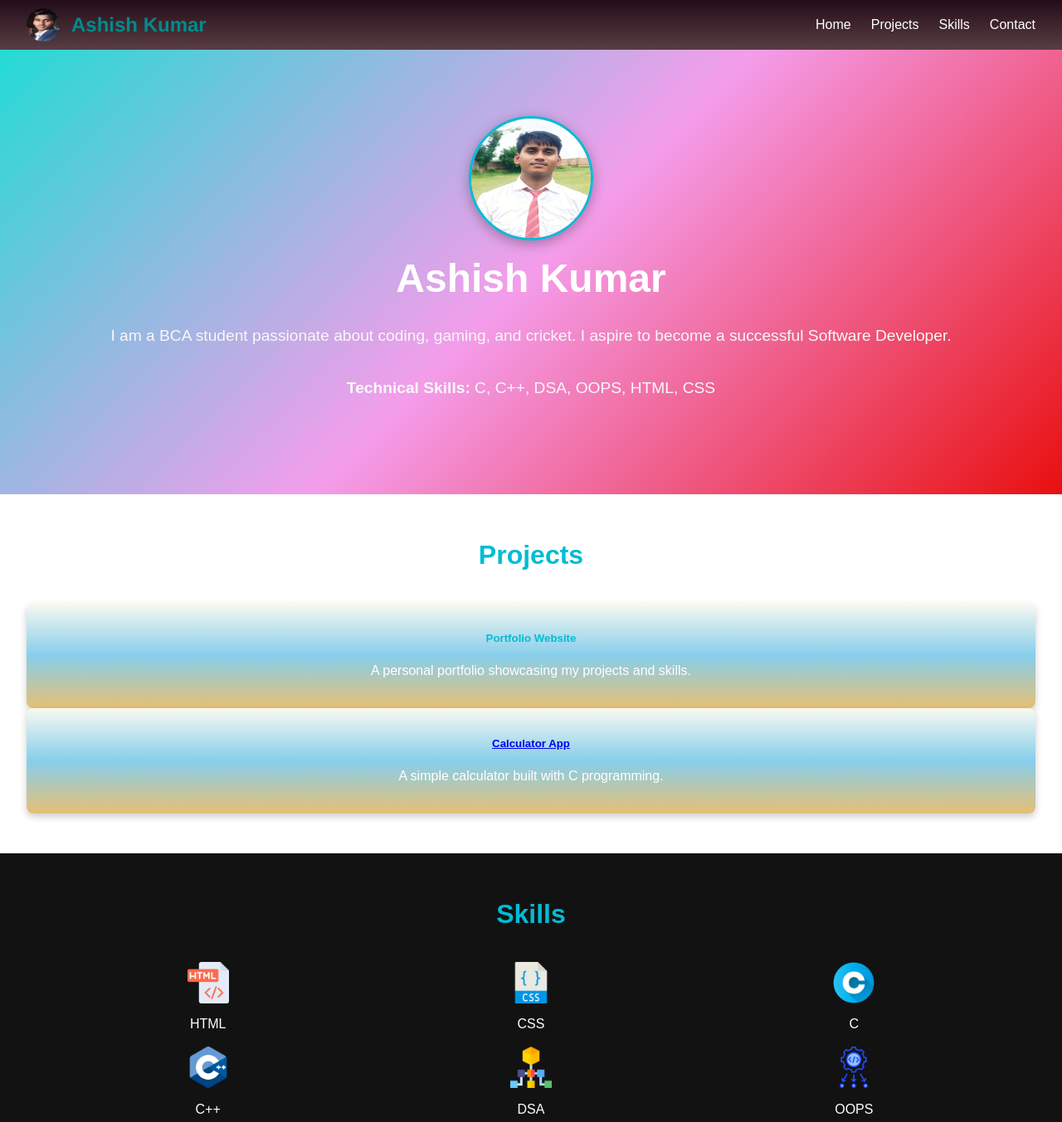
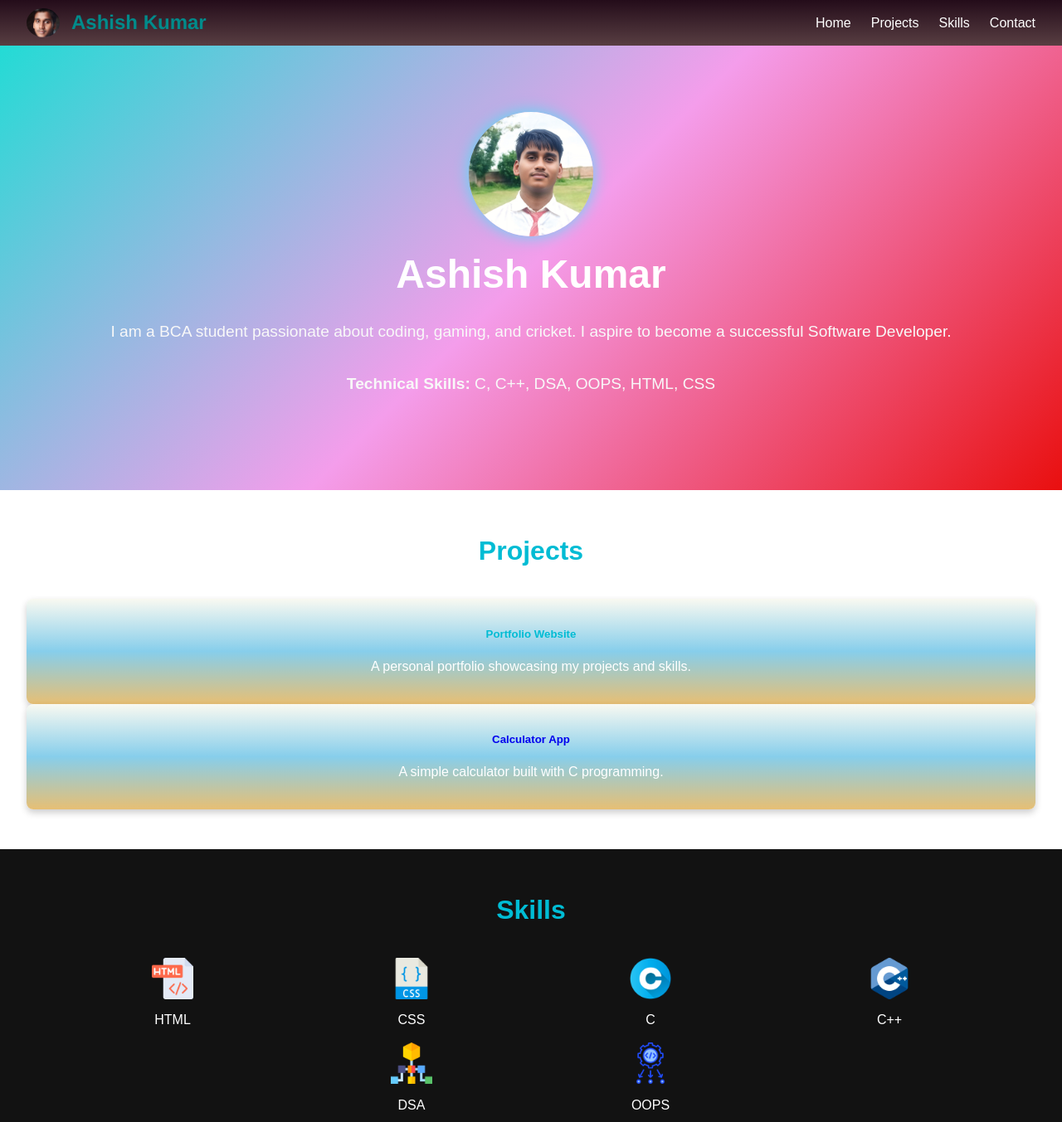
Before and after one commit to Ashish-Kumar-Sahani/AshishPortfolio, a plain HTML site: page index.html in a window 1280 px wide. Shown: the top 1353 px of the page at 83% size. Drawn offline with nearby package versions, Linux system fonts and the light colour scheme.

Commit message:
Update style.css

```diff
--- a/style.css
+++ b/style.css
@@ -22,7 +22,7 @@ body {
     position: static;
     top: 2px;
     z-index: 100;
-    height: 60px;
+    height: 55px;
 }
 
 .navbar .logo {
@@ -34,12 +34,17 @@ body {
     display: flex;
     align-items: center;
     font-family:'Franklin Gothic Medium', 'Arial Narrow', Arial, sans-serif ;
+
 }
 
 .navbar .logo img {
-    border-radius: 56%;
+    border-radius: 50%;
     margin-right: 120px;
-    height: 40px;
+    height: 35px;
+    width: 30px;
+    object-fit: cover;
+    object-position: 70% 27%;
+
 }
 
 .nav-links {
@@ -92,8 +97,13 @@ body {
 }
 
 .hero img {
-    border: 3px solid #00bcd4;
-    box-shadow: 0 4px 15px rgba(0, 0, 0, 0.3);
+  width: 130px;
+  height: 120px;
+  border-radius: 50%;
+  object-fit: cover;
+  object-position: top center;
+/* object-view-box: cover; */
+  box-shadow: 0 0 20px rgba(0, 255, 255, 0.6);
 }
 
 /* Projects Section */
@@ -120,15 +130,23 @@ body {
     background: linear-gradient(rgb(249, 249, 241),skyblue,rgb(231, 191, 116));
 }
 
+a,
+a:hover,
+a:focus {
+  text-decoration: none !important;
+}
+
 .projects .card:hover {
     transform: translateY(-5px);
     box-shadow: 0 6px 15px rgba(46, 8, 8, 0.3);
+    text-decoration: none;
 }
 
 .projects .card-title {
     color: #00bcd4;
     margin-bottom: 1rem;
-    text-decoration: none;
+    text-decoration: none !important;
+
 }
 
 /* Skills Section */
@@ -175,8 +193,8 @@ body {
 
     #skills .col-4 {
         width: auto; /* Reset width for larger screens */
-        flex: 1 1 calc(33.333% - 30px); /* Three items per row */
-        max-width: calc(33.333% - 30px); /* Constrain item width */
+        flex: 1 1 calc(25% - 30px); /* Three items per row */
+        max-width: calc(25% - 30px); /* Constrain item width */
     }
 
 }
```
